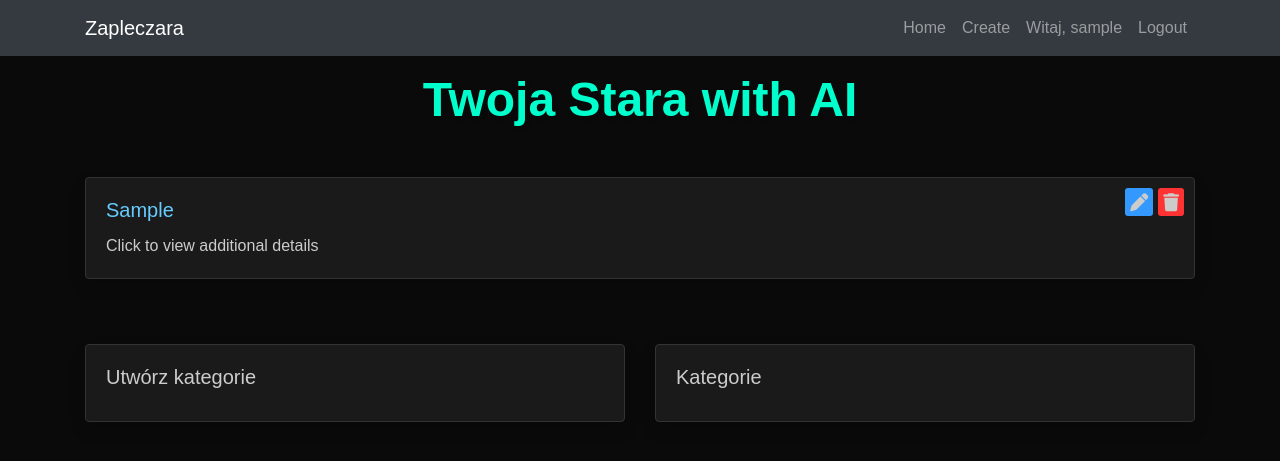
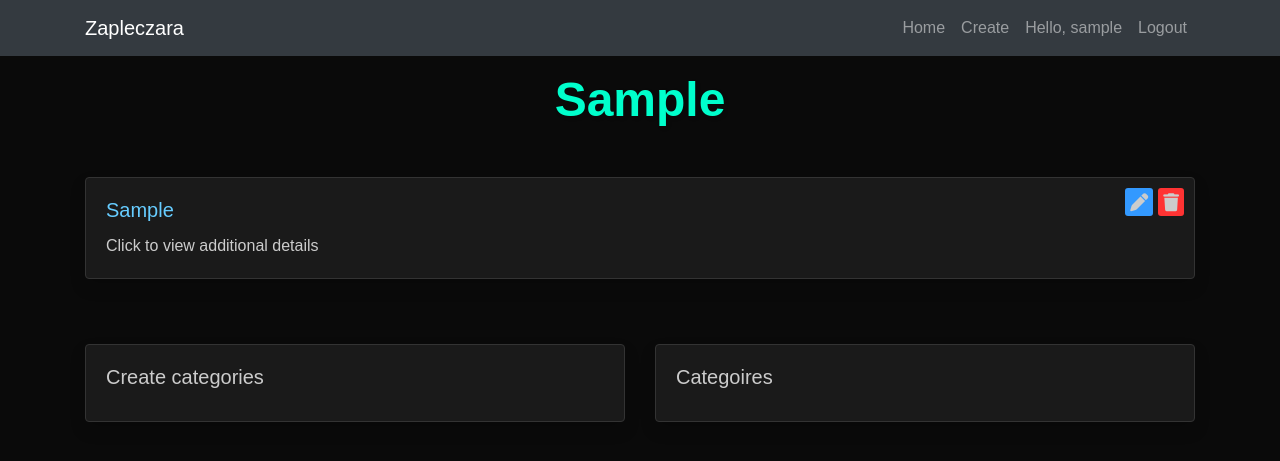
Before and after one commit to xXKUBAXx/Xddd, a Django app: page /1/ in a window 1280 px wide. Shown: the top 461 px of the page. Run offline with Django 4.2, Linux system fonts and the light colour scheme; a user stored in the database is signed in; tables that the repository leaves empty hold one stand-in row (values such as "Sample post"); some libraries are stand-ins or nearby versions.

Commit message:
texts and styles update

```diff
--- a/backend/static/css/style.css
+++ b/backend/static/css/style.css
@@ -42,11 +42,11 @@ h1:hover {
     box-shadow: 0 4px 8px rgba(0, 0, 0, 0.3);
     color: #ccc;
 }
-
+/*disable hover animation to save sanity
 .card:hover {
     transform: scale(1.05);
 }
-
+*/
 .card-icons {
     position: absolute;
     display: flex;
--- a/backend/templates/base.html
+++ b/backend/templates/base.html
@@ -41,7 +41,7 @@
                 </li>
                 {% if user.is_authenticated %}
                 <li class="nav-item">
-                    <a class="nav-link" href="#">Witaj, {{user.username}}</a>
+                    <a class="nav-link" href="#">Hello, {{user.username}}</a>
                 </li>
                 <li class="nav-item">
                     <a class="nav-link" href="/logout">Logout</a>
--- a/backend/templates/create.html
+++ b/backend/templates/create.html
@@ -4,7 +4,7 @@
 {% endblock %}
 
 {% block h1 %}
-Twoja Stara Zapleczara
+Stwórz nowe zaplecze
 {% endblock %}
 
 {% block content %}
--- a/backend/templates/index.html
+++ b/backend/templates/index.html
@@ -4,7 +4,7 @@
 {% endblock %}
 
 {% block h1 %}
-Twoja Stara with AI
+Dostępne zaplecza dla {{user.username}}
 {% endblock %}
 
 {% block content %}
--- a/backend/templates/zaplecze.html
+++ b/backend/templates/zaplecze.html
@@ -9,7 +9,7 @@
 {% endblock %}
 
 {% block h1 %}
-Twoja Stara with AI
+{{data.domain}}
 {% endblock %}
 
 {% block content %}
@@ -55,7 +55,7 @@ Twoja Stara with AI
             <div class="card shadow">
                 {% if data.wp_api_key %}
                 <div class="card-body">
-                    <h5 class="card-title">Utwórz kategorie</h5>
+                    <h5 class="card-title">Create categories</h5>
                 </div>
                 <div class="additional-attributes" style="display: none; padding: 20px;">
                     <form id="catForm" type="post">
@@ -66,7 +66,7 @@ Twoja Stara with AI
                         </div>
                         {% if not data.topic %}
                         <div class="form-group">
-                            <label class="form-label" for="topic">Tematyka zaplecza:</label>
+                            <label class="form-label" for="topic">Zapleczes topic:</label>
                             <input type="text" class="form-control" id="topic" name="topic">
                         </div>
                         {% endif %}
@@ -85,7 +85,7 @@ Twoja Stara with AI
                 </div>
                 {% else %}
                 <div class="card-body">
-                    <h5 class="card-title">Postaw zaplecze</h5>
+                    <h5 class="card-title">Create zaplecze</h5>
                 </div>
                 <div class="additional-attributes" style="display: none; padding: 20px;">
                     <button id="start" type="submit" data-card-id="{{ data.id }}">Napierdalaj</button>
@@ -102,30 +102,30 @@ Twoja Stara with AI
         <div class="col-md-6">
             <div class="card shadow">
                 <div class="card-body">
-                    <h5 class="card-title">Kategorie</h5>
+                    <h5 class="card-title">Categoires</h5>
                 </div>
                 <div class="additional-attributes" style="display: none; padding: 20px;">
                     <div>
-                        <button id="categories" type="submit" data-card-id="{{ data.id }}">Napierdalaj</button>
+                        <button id="categories" type="submit" data-card-id="{{ data.id }}">Get categories</button>
                         <div class="table-responsive" style="display: none;">
                             <table class="table table-bordered" id="cat_table">
                                 <thead class="thead-gray">
                                     <tr>
-                                        <th>Wpisy</th>
-                                        <th>Kategoria</th>
+                                        <th>Write</th>
+                                        <th>Category</th>
                                     </tr>
                                 </thead>
                                 <tbody>
                                 </tbody>
                             </table>
                         </div>
-                        <button id="articles" type="submit" data-card-id="{{ data.id }}" style="display: none;">Wypierdalaj</button>
+                        <button id="articles" type="submit" data-card-id="{{ data.id }}" style="display: none;">Select</button>
                     </div>
                     <form id="writeForm" type="post" style="display: none;">
                         {% csrf_token %}
                         {% if not data.topic %}
                         <div class="form-group">
-                            <label class="form-label" for="topic">Tematyka zaplecza:</label>
+                            <label class="form-label" for="topic">Zapleczes topic:</label>
                             <input type="text" class="form-control" id="topic" name="topic">
                         </div>
                         {% endif %}
```
